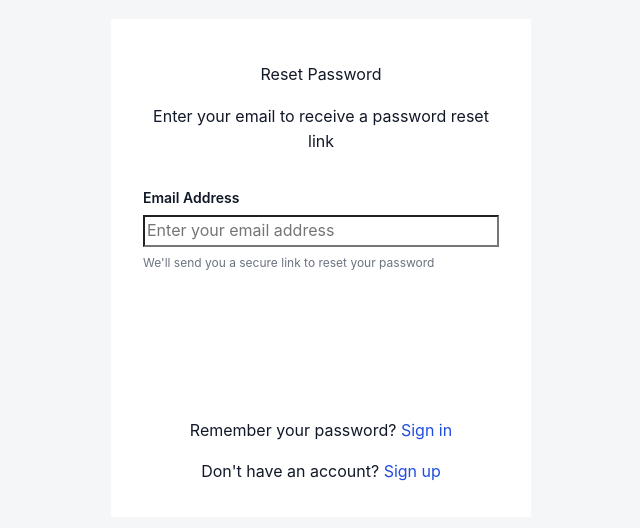
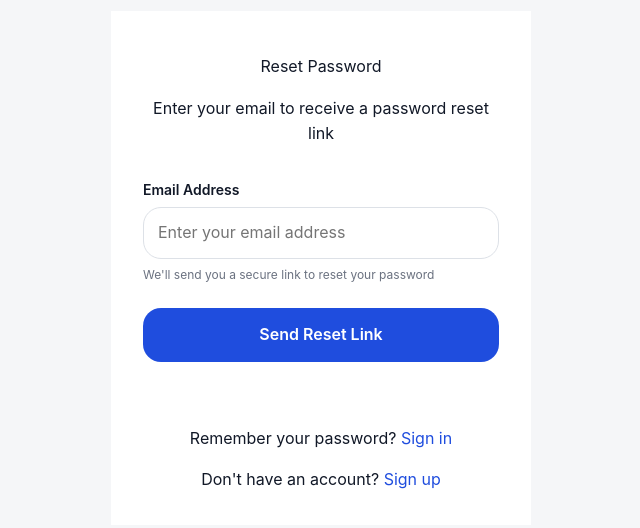
Before and after one commit to ChoreShore/Version1, a Nuxt app: page /auth/reset-password in a window 1280 px wide. Shown: the part 132-660 px from the top of the page, without its empty margins (319-959 px from the left). Built offline with nearby package versions, Linux system fonts and the light colour scheme; no server answers.

Commit message:
form inputs styling

```diff
--- a/assets/css/tokens.css
+++ b/assets/css/tokens.css
@@ -95,6 +95,33 @@ textarea {
   background-color: transparent;
 }
 
+/* Form input styles for consistency */
+.auth-form input,
+.auth-form select,
+.job-form input,
+.job-form select {
+  width: 100%;
+  border: 1px solid var(--color-border);
+  border-radius: var(--radius-lg);
+  padding: 12px 14px;
+  background: white;
+  font-size: var(--text-base);
+}
+
+.auth-form select,
+.job-form select {
+  background: white;
+}
+
+.auth-form input:focus,
+.auth-form select:focus,
+.job-form input:focus,
+.job-form select:focus {
+  outline: none;
+  border-color: var(--color-primary-500);
+  box-shadow: 0 0 0 3px var(--color-primary-100);
+}
+
 button {
   cursor: pointer;
 }
--- a/pages/auth/reset-password.vue
+++ b/pages/auth/reset-password.vue
@@ -28,14 +28,9 @@
           </FormField>
 
           <!-- Submit Button -->
-          <button
-            type="submit"
-            class="auth-submit"
-            :disabled="loading || !isFormValid"
-            :aria-describedby="submitError ? 'submit-error' : undefined"
-          >
-            <span v-if="loading" class="loading-spinner" aria-hidden="true"></span>
-            <span>{{ loading ? 'Sending Reset Link...' : 'Send Reset Link' }}</span>
+          <button class="auth-form__submit" type="submit" :disabled="loading || !canSubmit">
+            <LoadingSkeleton v-if="loading" variant="text" width="100%" height="16px" />
+            <span v-else>Send Reset Link</span>
           </button>
 
           <!-- Submit Error -->
@@ -75,7 +70,9 @@ import { ref, computed, reactive } from 'vue';
 import FormField from '~/components/primitives/form/FormField.vue';
 import FormLabel from '~/components/primitives/form/FormLabel.vue';
 import FormControl from '~/components/primitives/form/FormControl.vue';
+import FormError from '~/components/primitives/form/FormError.vue';
 import FormHint from '~/components/primitives/form/FormHint.vue';
+import LoadingSkeleton from '~/components/primitives/LoadingSkeleton.vue';
 import { validatePasswordReset } from '~/schemas/auth';
 import type { PasswordResetInput } from '~/schemas/auth';
 
@@ -123,6 +120,11 @@ const validateForm = () => {
 
 const isFormValid = computed(() => {
   return form.email.trim() !== '' && Object.keys(errors).length === 0;
+});
+
+const canSubmit = computed(() => {
+  return Object.keys(errors).length === 0 &&
+         form.email && form.email.trim() !== '';
 });
 
 // Form submission
@@ -205,46 +207,17 @@ const handleSubmit = async () => {
   gap: var(--space-6);
 }
 
-.auth-submit {
-  width: 100%;
-  padding: var(--space-4);
+.auth-form__submit {
+  border: none;
+  border-radius: var(--radius-lg);
   background: var(--color-primary-600);
   color: white;
-  border: none;
-  border-radius: var(--radius-md);
-  font-size: var(--text-base);
-  font-weight: var(--font-semibold);
+  padding: 14px;
+  font-weight: 600;
   cursor: pointer;
-  display: flex;
+  display: inline-flex;
+  justify-content: center;
   align-items: center;
-  justify-content: center;
-  gap: var(--space-2);
-  transition: all 200ms var(--ease-out);
-}
-
-.auth-submit:hover:not(:disabled) {
-  background: var(--color-primary-700);
-  transform: translateY(-1px);
-}
-
-.auth-submit:active {
-  transform: translateY(0) scale(0.98);
-  transition: transform 50ms var(--ease-in);
-}
-
-.auth-submit:disabled {
-  background: var(--color-gray-400);
-  cursor: not-allowed;
-  transform: none;
-}
-
-.loading-spinner {
-  width: 16px;
-  height: 16px;
-  border: 2px solid transparent;
-  border-top: 2px solid currentColor;
-  border-radius: 50%;
-  animation: spin 1s linear infinite;
 }
 
 .submit-error {
--- a/pages/auth/sign-up.vue
+++ b/pages/auth/sign-up.vue
@@ -362,45 +362,17 @@ const handleSubmit = async () => {
   border-color: var(--color-error-500);
 }
 
-.auth-submit {
-  width: 100%;
-  padding: var(--space-4);
+.auth-form__submit {
+  border: none;
+  border-radius: var(--radius-lg);
   background: var(--color-primary-600);
   color: white;
-  border: none;
-  border-radius: var(--radius-md);
-  font-size: var(--text-base);
-  font-weight: var(--font-semibold);
+  padding: 14px;
+  font-weight: 600;
   cursor: pointer;
-  display: flex;
+  display: inline-flex;
+  justify-content: center;
   align-items: center;
-  justify-content: center;
-  gap: var(--space-2);
-  transition: all 200ms var(--ease-out);
-}
-
-.auth-submit:hover:not(:disabled) {
-  background: var(--color-primary-700);
-  transform: translateY(-1px);
-}
-
-.auth-submit:active {
-  transform: translateY(0);
-}
-
-.auth-submit:disabled {
-  background: var(--color-gray-400);
-  cursor: not-allowed;
-  transform: none;
-}
-
-.loading-spinner {
-  width: 16px;
-  height: 16px;
-  border: 2px solid transparent;
-  border-top: 2px solid currentColor;
-  border-radius: 50%;
-  animation: spin 1s linear infinite;
 }
 
 .submit-error {
```
